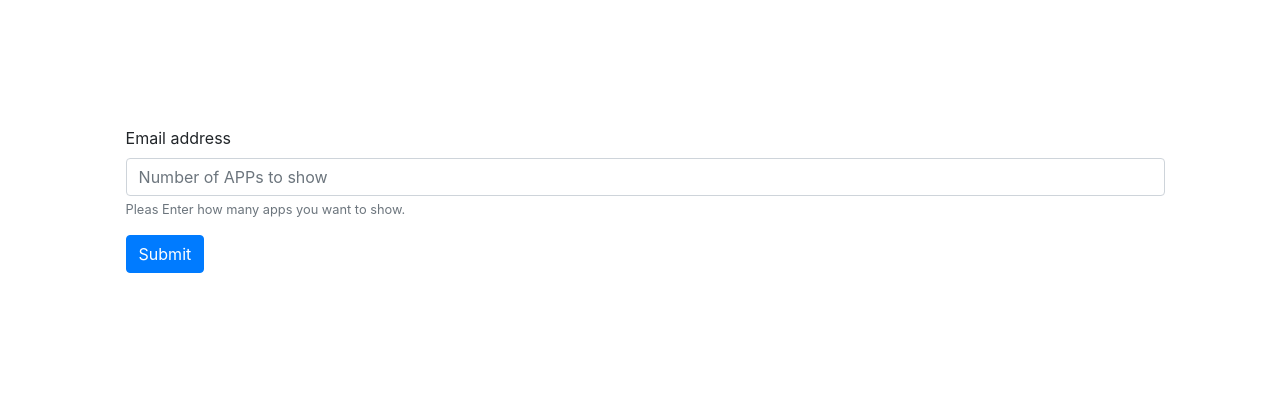
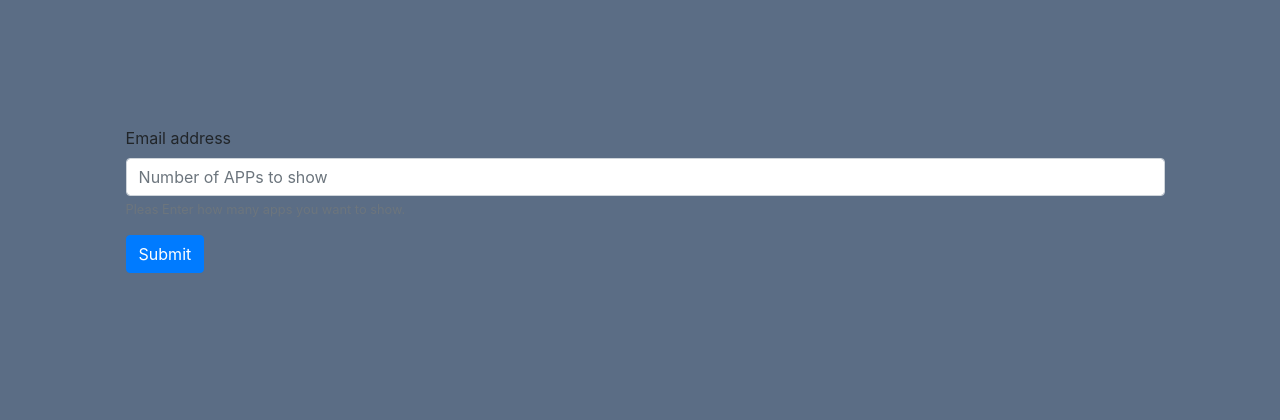
Before and after one commit to zahrashirazi/SWESEMNAN, a Django app: page / in a window 1280 px wide. Shown: the top 420 px of the page. Run offline with Django 3.2, Linux system fonts and the light colour scheme; some libraries are stand-ins or nearby versions.

Commit message:
Change website background color.

```diff
--- a/WebSite/Templates/HomePage.html
+++ b/WebSite/Templates/HomePage.html
@@ -157,7 +157,7 @@
     </style>
 
 </head>
-<body>
+<body style="background-color: #5b6d85">
 
 <div class="container cta-100 ">
     <div class="container">
```
